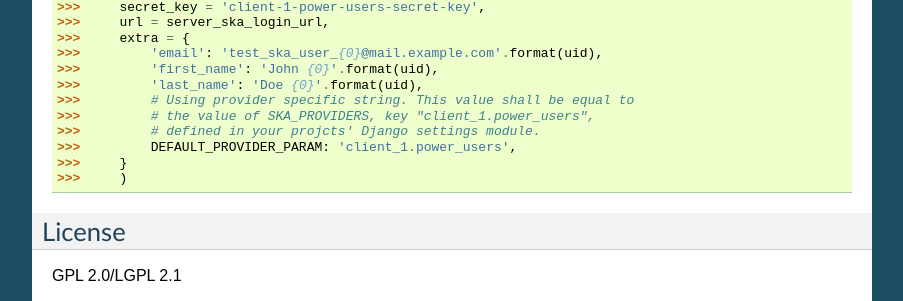
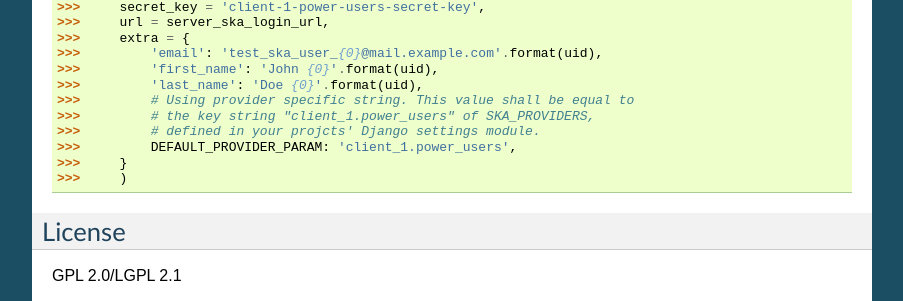
Before and after one commit to barseghyanartur/ska, a Sphinx documentation site: the page built from docs/index.rst, in a window 1280 px wide and 900 px high, scrolled down 11674 px. Shown: the part 151-452 px from the top of the window, without its empty margins (198-1101 px from the left). Built offline with Sphinx 7.4.7, drawn with Linux system fonts in a browser that asks for light colours; pages that are not in the unit, such as notebooks, are missing from menus.

Commit message:
docs updated

```diff
--- a/README.rst
+++ b/README.rst
@@ -642,7 +642,7 @@ the ``extra`` argument. See the example below for how you would do it for "clien
 >>>         'first_name': 'John {0}'.format(uid),
 >>>         'last_name': 'Doe {0}'.format(uid),
 >>>         # Using provider specific string. This value shall be equal to
->>>         # the value of SKA_PROVIDERS, key "client_1.power_users",
+>>>         # the key string "client_1.power_users" of SKA_PROVIDERS,
 >>>         # defined in your projcts' Django settings module.
 >>>         DEFAULT_PROVIDER_PARAM: 'client_1.power_users',
 >>>     }
--- a/docs/index.rst
+++ b/docs/index.rst
@@ -642,7 +642,7 @@ the ``extra`` argument. See the example below for how you would do it for "clien
 >>>         'first_name': 'John {0}'.format(uid),
 >>>         'last_name': 'Doe {0}'.format(uid),
 >>>         # Using provider specific string. This value shall be equal to
->>>         # the value of SKA_PROVIDERS, key "client_1.power_users",
+>>>         # the key string "client_1.power_users" of SKA_PROVIDERS,
 >>>         # defined in your projcts' Django settings module.
 >>>         DEFAULT_PROVIDER_PARAM: 'client_1.power_users',
 >>>     }
```
